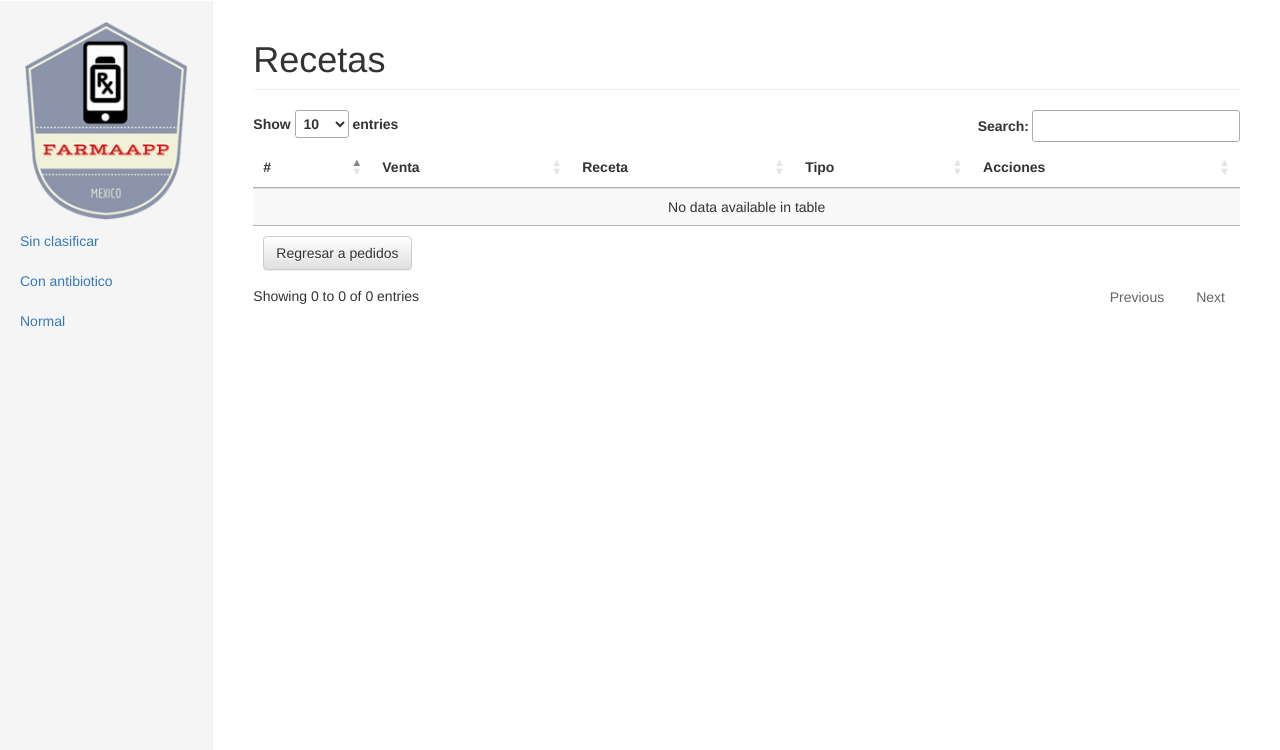
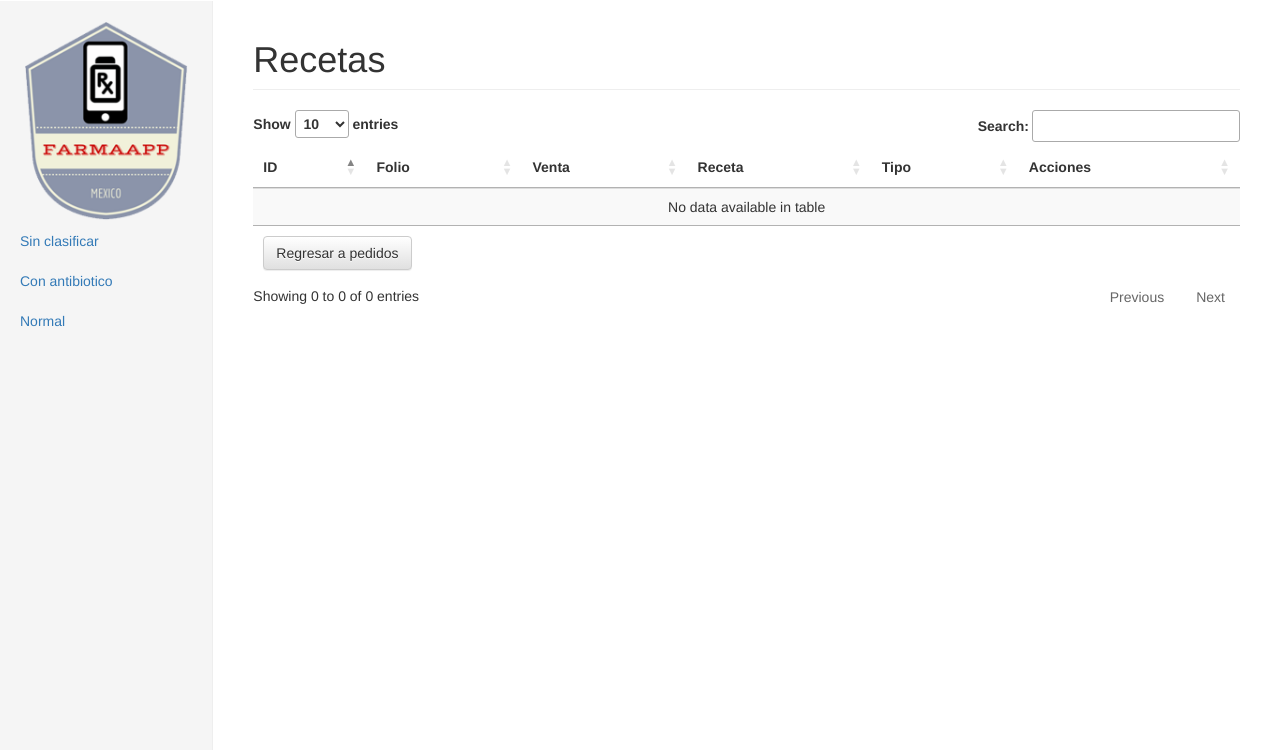
Before and after one commit to InteractiveValley/djFarmApp, a Django app: template carrito/templates/recetas.html in a window 1280 px wide. Shown: the part 50-800 px from the top of the page. Run offline with Django 3.2, Linux system fonts and the light colour scheme; the template is opened without the code that fills it, so the values that code supplies are empty; parts of the project's set-up code (start-up, migrations or seed data) failed here and were passed over; some libraries are stand-ins or nearby versions.

Commit message:
arreglo de mostrar folio de imagen

```diff
--- a/carrito/models.py
+++ b/carrito/models.py
@@ -258,7 +258,7 @@ class ImageSale(models.Model):
             folio1 = ImageSale.objects.filter(type_recipe=TYPE_RECIPE_NORMAL).aggregate(Max('folio_recipe'))
             if folio1['folio_recipe__max'] is None:
                 folio2 = 0
-            else
+            else:
                 folio2 = folio1['folio_recipe__max']
             self.folio_recipe = folio2 + 1
 
@@ -266,7 +266,7 @@ class ImageSale(models.Model):
             folio1 = ImageSale.objects.filter(type_recipe=TYPE_RECIPE_WITH_ANTIBIOTICO).aggregate(Max('folio_recipe'))
             if folio1['folio_recipe__max'] is None:
                 folio2 = 0
-            else
+            else:
                 folio2 = folio1['folio_recipe__max']
             self.folio_recipe = folio2 + 1
 
--- a/carrito/templates/recetas.html
+++ b/carrito/templates/recetas.html
@@ -39,7 +39,8 @@
             <table class="table table-striped" id="myTable">
               <thead>
                 <tr>
-                  <th>#</th>
+                  <th>ID</th>
+				  <th>Folio</th>
                   <th>Venta</th>
                   <th>Receta</th>
                   <th>Tipo</th>
@@ -50,6 +51,7 @@
                 {% for receta in recetas %}
                 <tr>
                   <td>{{ receta.id }}</td>
+				  <td>{{ receta.folio_recipe }}</td>
                   <td>{{ receta.sale }}</td>
                   <td>
                       <div class="text-center">
```
Also changed, not shown: carrito/templates/recetas_pedido.html (+6 -1 lines).
